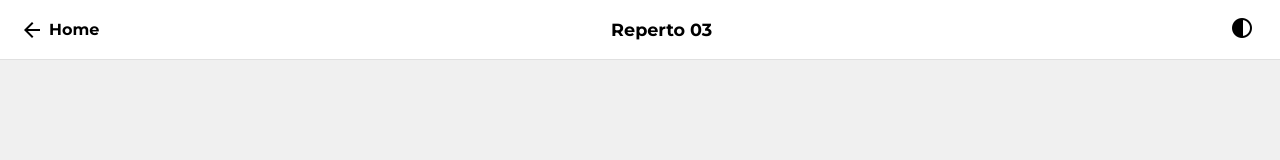
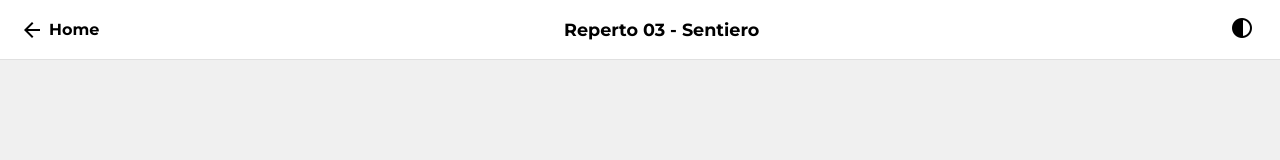
Before and after one commit to giacomo-cappella-abamc/Flusso-dei-resti, a plain HTML site: page modello3.html in a window 1280 px wide. Drawn offline with nearby package versions, Linux system fonts and the light colour scheme; some packages are replaced by stand-ins of ours; a script that the page names is missing.

Commit message:
Update modello3.html

```diff
--- a/modello3.html
+++ b/modello3.html
@@ -71,7 +71,7 @@
         <a href="index.html" class="back-link">
             <span class="material-symbols-outlined">arrow_back</span> Home
         </a>
-        <h1>Reperto 03</h1>
+        <h1>Reperto 03 - Sentiero</h1>
         <button class="theme-btn" id="toggleTheme"><span class="material-symbols-outlined">contrast</span></button>
     </header>
 
```
